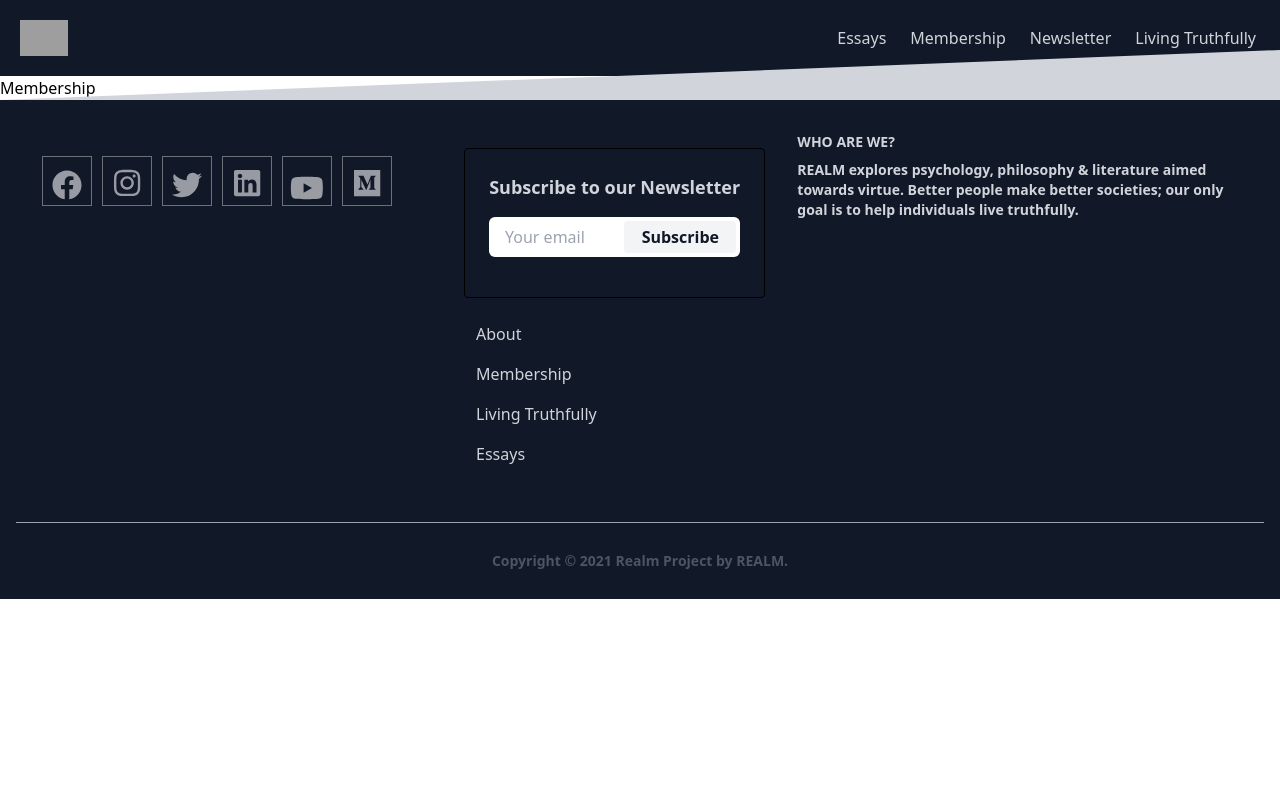
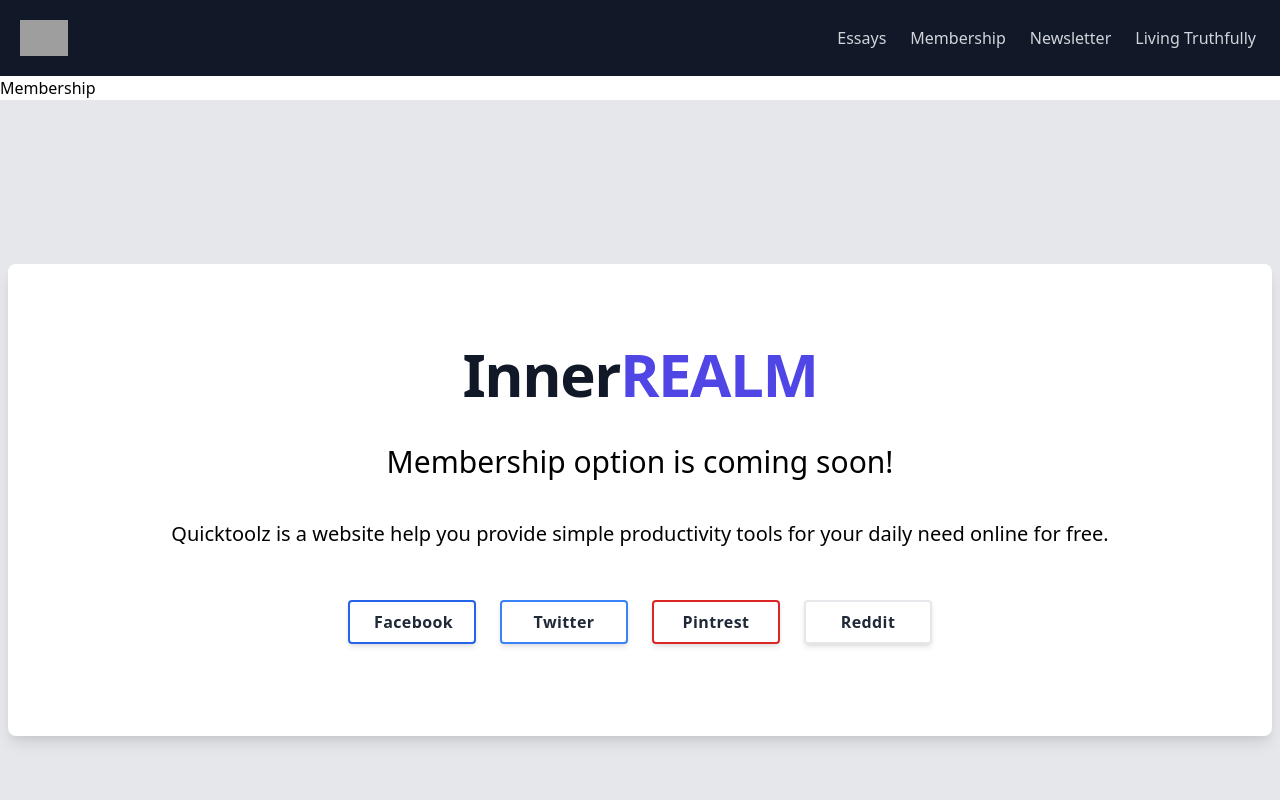
Before and after one commit to TRahulSam1997/realm-frontend-v2, a Next.js app: page /membership in a window 1280 px wide. Shown: the top 800 px of the page. Built offline with nearby package versions, Linux system fonts and the light colour scheme; no server answers; grey boxes are pictures that could not be loaded.

Commit message:
membership template added

```diff
--- a/pages/membership/index.js
+++ b/pages/membership/index.js
@@ -5,6 +5,45 @@ const Membership = () => {
   return (
     <Layout>
         <h1>Membership</h1>
+        <div className="flex items-center justify-center h-screen bg-gray-200">
+  <div className="container">
+    <div className="bg-white rounded-lg shadow-lg p-5 md:p-20 mx-2">
+      <div className="text-center">
+        <h2 className="text-4xl tracking-tight leading-10 font-extrabold text-gray-900 sm:text-5xl sm:leading-none md:text-6xl">
+          Inner<span className="text-indigo-600">REALM</span>
+        </h2>
+        <h3 className='text-xl md:text-3xl mt-10'>Membership option is coming soon!</h3>
+        <p className="text-md md:text-xl mt-10"><a className="hover:underline" href="https://www.quicktoolz.com">Quicktoolz</a> is a website help you provide simple productivity tools for your daily need online for free.</p>
+      </div>
+      <div className="flex flex-wrap mt-10 justify-center">
+        <div className="m-3">
+          <a href="https://www.facebook.com/QuickToolz" title="Quicktoolz On Facebook"
+             className="md:w-32 bg-white tracking-wide text-gray-800 font-bold rounded border-2 border-blue-600 hover:border-blue-600 hover:bg-blue-600 hover:text-white shadow-md py-2 px-6 inline-flex items-center">
+            <span className="mx-auto">Facebook</span>
+          </a>
+        </div>
+        <div className="m-3">
+          <a href="https://twitter.com/quicktoolz" title="Quicktoolz On Twitter"
+             className="md:w-32 bg-white tracking-wide text-gray-800 font-bold rounded border-2 border-blue-500 hover:border-blue-500 hover:bg-blue-500 hover:text-white shadow-md py-2 px-6 inline-flex items-center">
+            <span className="mx-auto">Twitter</span>
+          </a>
+        </div>
+        <div className="m-3">
+          <a href="https://pinterest.com/quicktoolz/" title="Quicktoolz On Pinterest"
+             className="md:w-32 bg-white tracking-wide text-gray-800 font-bold rounded border-2 border-red-600 hover:border-red-600 hover:bg-red-600 hover:text-white shadow-md py-2 px-6 inline-flex items-center">
+            <span className="mx-auto">Pintrest</span>
+          </a>
+        </div>
+        <div className="m-3">
+          <a href="https://www.reddit.com/user/quicktoolz/" title="Quicktoolz On Facebook"
+             className="md:w-32 bg-white tracking-wide text-gray-800 font-bold rounded border-2 border-orange-500 hover:border-orange-500 hover:bg-orange-500 hover:text-white shadow-md py-2 px-6 inline-flex items-center">
+            <span className="mx-auto">Reddit</span>
+          </a>
+        </div>
+      </div>
+    </div>
+  </div>
+</div>
     </Layout>
 
   )
--- a/src/components/layout/footer/social/index.js
+++ b/src/components/layout/footer/social/index.js
@@ -54,7 +54,7 @@ const Styles = styled.div`
 
     #youtube {
         position:relative;
-        top: calc(30% - 10px);
+        top: calc(18% - 10px);
     }
 
     #medium {
```
